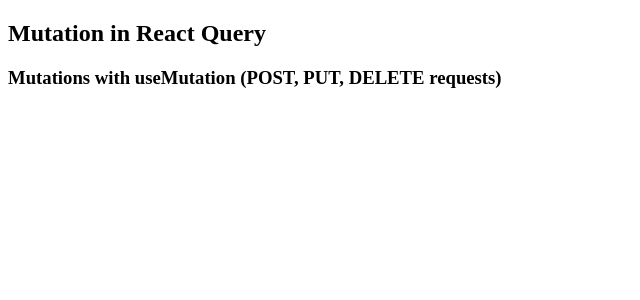
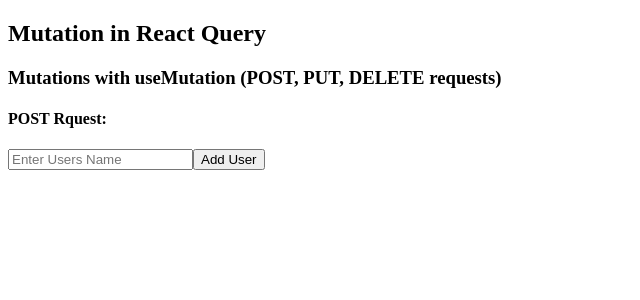
Before and after one commit to muazimmaqbool/Reactjs-with-Me, a React (Create React App) app: page / in a window 1280 px wide. Shown: the top 300 px of the page, without its empty margins (0-640 px from the left). Built offline with nearby package versions, Linux system fonts and the light colour scheme.

Commit message:
Post rquest via mutation

```diff
--- a/src/Tanstack React Query/H_Mutations.jsx
+++ b/src/Tanstack React Query/H_Mutations.jsx
@@ -1,16 +1,44 @@
-import React from "react";
+import React, { useState } from "react";
+import { useMutation,useQueryClient } from "@tanstack/react-query";
+import { createUser } from "./a_apiCalls";
 
 /*
 ->Mutations with useMutation (POST, PUT, DELETE requests)
   Mutations are used to modify data on the server (e.g., creating, updating, or deleting resources).
+  Need to import this two modules: useMutation and useQueryClient
 
 ->Post Request:
+  In this example we will create a post request to /user endpoint (see in a_apiCall.js file)
 */
 const H_Mutations = () => {
+  const [name, setname] = useState("");
+  const queryClient=useQueryClient()
+
+  const mutation=useMutation({
+    mutationFn:createUser,
+    onSuccess:(val)=>{
+     // queryClient.invalidateQueries(["users"]);
+     console.log("New user added successfully:",val)
+    }
+  })
+
+  const handleAddUser=(e)=>{
+    e.preventDefault()
+    mutation.mutate({name})
+    setname("")
+  }
   return (
     <div>
       <h2>Mutation in React Query</h2>
       <h3>Mutations with useMutation (POST, PUT, DELETE requests)</h3>
+      <h4>POST Rquest:</h4>
+      <form onSubmit={handleAddUser}>
+        <input type="text" placeholder="Enter Users Name" value={name} onChange={(e)=>setname(e.target.value)}/>
+        <button type="submit">Add User</button>
+      </form>
+      {mutation.isLoading && <p>Adding user...</p>}
+      {mutation.isError && <p>Error: {mutation.error.message}</p>}
+      {mutation.isSuccess && <p>User added successfully!</p>}
     </div>
   );
 };
--- a/src/Tanstack React Query/a_apiCalls.js
+++ b/src/Tanstack React Query/a_apiCalls.js
@@ -28,3 +28,19 @@ export const fetchTodos=async()=>{
         return response.json()
     }
 }
+
+//Post Rquest
+export const createUser = async (newUser) => {
+    const response = await fetch("https://jsonplaceholder.typicode.com/users", {
+      method: "POST",
+      headers: {
+        "Content-Type": "application/json",
+      },
+      body: JSON.stringify(newUser),
+    });
+
+    if (!response.ok) {
+      throw new Error("Failed to create user");
+    }
+    return response.json();
+  };
```
